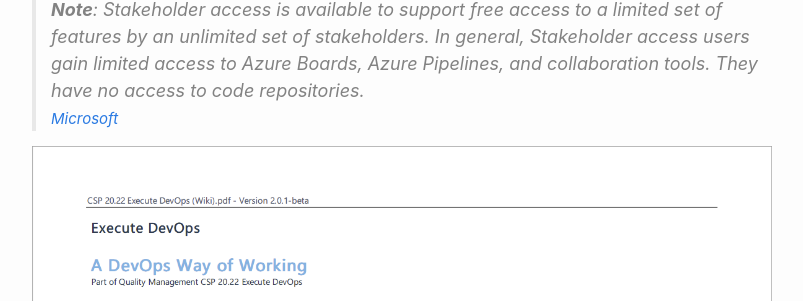
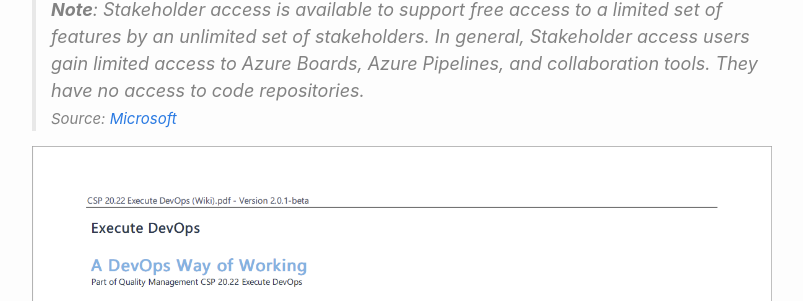
Before and after one commit to msc365/msc365.github.io, a Jekyll site: the page built from _posts/2022-11-23-azure-devops-wiki-export-utility.md, in a window 1280 px wide and 900 px high, scrolled down 303 px. Shown: the part 151-452 px from the top of the window, without its empty margins (238-1041 px from the left). Built offline with Jekyll 4.4.1, drawn with Linux system fonts in a browser that asks for light colours.

Commit message:
Update 2022-11-23-azure-devops-wiki-export-utility

```diff
--- a/_posts/2022-11-23-azure-devops-wiki-export-utility.md
+++ b/_posts/2022-11-23-azure-devops-wiki-export-utility.md
@@ -11,7 +11,7 @@
 For a customer project I enhanced a community developed tool, to publish an Azure DevOps Wiki outside Azure DevOps for team members such as Stakeholders, who do not have access to code repositories.
 
 > **Note**: Stakeholder access is available to support free access to a limited set of features by an unlimited set of stakeholders. In general, Stakeholder access users gain limited access to Azure Boards, Azure Pipelines, and collaboration tools. They have no access to code repositories.
-> <small>[Microsoft](https://docs.microsoft.com/en-us/azure/devops/organizations/security/stakeholder-access?view=azure-devops)</small>
+> <small>Source: [Microsoft](https://docs.microsoft.com/en-us/azure/devops/organizations/security/stakeholder-access?view=azure-devops)</small>
 
 <img alt="Utility preview" src="https://msc365.eu/assets/img/posts-wiki-export-utility-preview.png"/>
 
```
